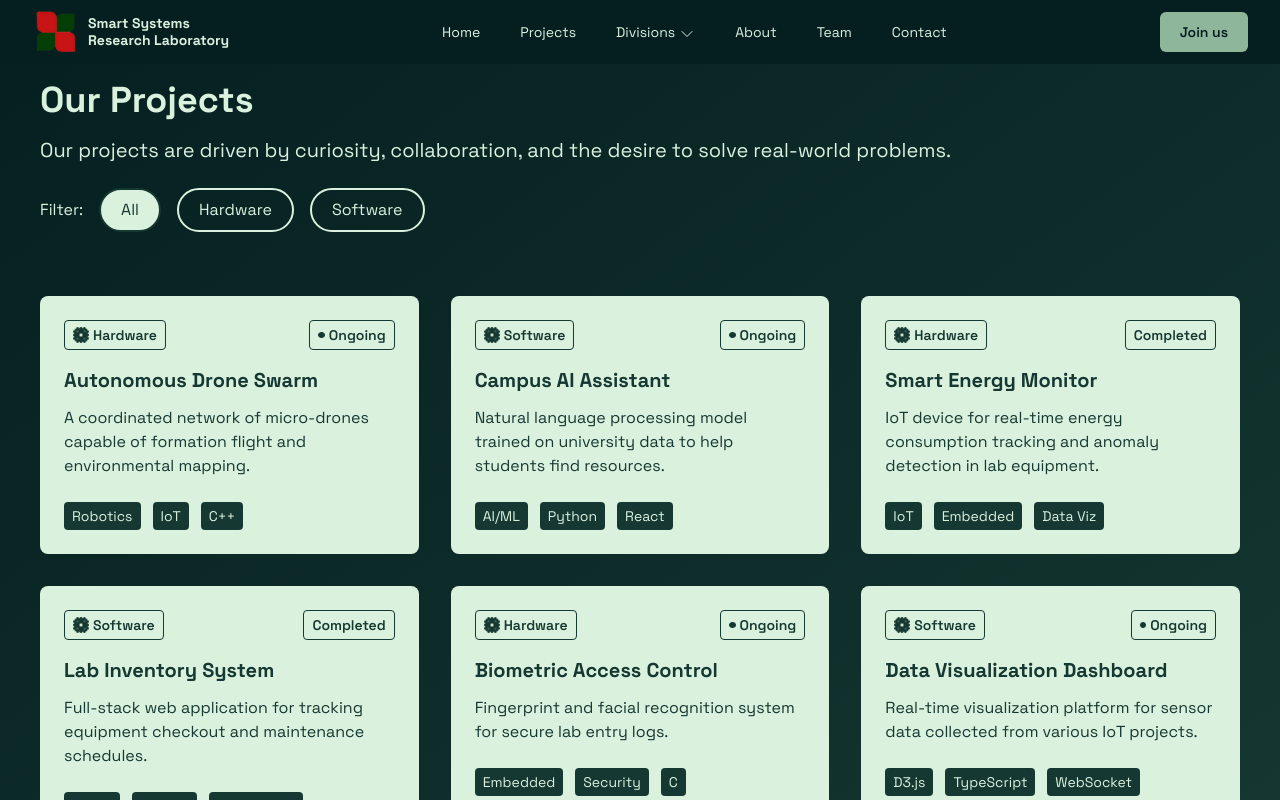
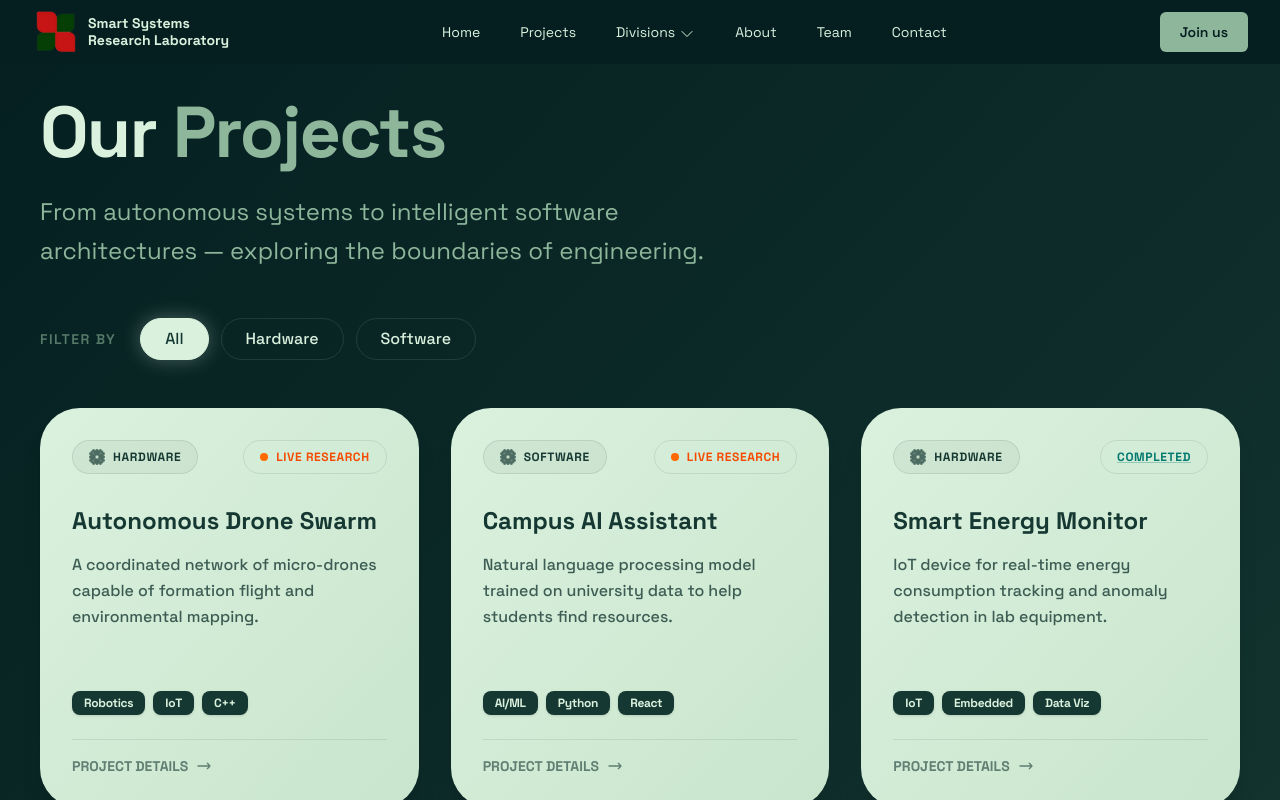
Before and after one commit to bankeytech/Smart-lab-Website, a React (Vite) app: page /projects in a window 1280 px wide. Shown: the top 800 px of the page. Built offline with nearby package versions, Linux system fonts and the light colour scheme.

Commit message:
Added motion and made some changes to projects page

```diff
--- a/src/pages/Projects.jsx
+++ b/src/pages/Projects.jsx
@@ -1,12 +1,14 @@
 import React, { useState } from 'react'
 import Fcon from '../assets/Frame 1.png'
 import Scon from "../assets/Span 1.png"
+import { motion, AnimatePresence } from 'framer-motion'
 
 const Projects = () => {
   const [filter, setFilter] = useState("All")
 
   const projects = [
     {
+      id: 1,
       type: "Hardware",
       status: "Ongoing",
       title: "Autonomous Drone Swarm",
@@ -14,6 +16,7 @@ const Projects = () => {
       tags: ["Robotics", "IoT", "C++"]
     },
     {
+      id: 2,
       type: "Software",
       status: "Ongoing",
       title: "Campus AI Assistant",
@@ -21,6 +24,7 @@ const Projects = () => {
       tags: ["AI/ML", "Python", "React"]
     },
     {
+      id: 3,
       type: "Hardware",
       status: "Completed",
       title: "Smart Energy Monitor",
@@ -28,6 +32,7 @@ const Projects = () => {
       tags: ["IoT", "Embedded", "Data Viz"]
     },
     {
+      id: 4,
       type: "Software",
       status: "Completed",
       title: "Lab Inventory System",
@@ -35,6 +40,7 @@ const Projects = () => {
       tags: ["React", "Node.js", "PostgreSQL"]
     },
     {
+      id: 5,
       type: "Hardware",
       status: "Ongoing",
       title: "Biometric Access Control",
@@ -42,6 +48,7 @@ const Projects = () => {
       tags: ["Embedded", "Security", "C"]
     },
     {
+      id: 6,
       type: "Software",
       status: "Ongoing",
       title: "Data Visualization Dashboard",
@@ -55,84 +62,128 @@ const Projects = () => {
   )
 
   return (
-    <div className="bg-gradient-to-br from-[#051F20] to-[#163832] min-h-screen text-[#DAF1DE]">
-      <div className="max-w-screen-xl mx-auto px-6 md:px-10 pt-20">
+    <div className="bg-gradient-to-br from-[#051F20] to-[#163832] min-h-screen text-[#DAF1DE] overflow-x-hidden pt-24 pb-20">
+      <div className="max-w-screen-xl mx-auto px-6 md:px-10">
 
-        {/* Header */}
-        <div>
-          <h1 className="text-4xl font-bold mb-4">Our Projects</h1>
-          <p className="text-lg md:text-xl">
-            Our projects are driven by curiosity, collaboration, and the desire to solve real-world problems.
+        {/* Header Section */}
+        <motion.div
+            initial={{ opacity: 0, y: 20 }}
+            animate={{ opacity: 1, y: 0 }}
+            className="mb-12"
+        >
+          <h1 className="text-5xl md:text-7xl font-extrabold mb-6 tracking-tight">
+            Our <span className="text-[#8EB69B]">Projects</span>
+          </h1>
+          <p className="text-xl md:text-2xl text-[#8EB69B] max-w-2xl leading-relaxed">
+            From autonomous systems to intelligent software architectures — exploring the boundaries of engineering.
           </p>
-        </div>
+        </motion.div>
 
         {/* Filters */}
-        <div className="flex items-center gap-4 pt-6 flex-wrap">
-          <p>Filter:</p>
-
+        <motion.div
+            initial={{ opacity: 0 }}
+            animate={{ opacity: 1 }}
+            transition={{ delay: 0.3 }}
+            className="flex items-center gap-6 mb-12 flex-wrap"
+        >
+          <span className="text-sm font-semibold uppercase tracking-widest text-[#8EB69B]/60">Filter by</span>
+          <div className="flex gap-3">
             {["All", "Hardware", "Software"].map(btn => (
                 <button
                 key={btn}
                 onClick={() => setFilter(btn)}
-              className={`px-3 py-1 md:px-5 md:py-2 text-sm md:text-base rounded-full border-2 transition ${
+                className={`px-6 py-2 rounded-full border transition-all duration-300 font-medium ${
                     filter === btn
-                  ? "bg-[#DAF1DE] text-[#163832]"
-                  : "border-[#DAF1DE] text-[#DAF1DE]"
+                    ? "bg-[#DAF1DE] text-[#163832] border-[#DAF1DE] shadow-[0_0_20px_rgba(218,241,222,0.3)]"
+                    : "border-white/10 text-[#DAF1DE] hover:bg-white/5"
                 }`}
                 >
                 {btn}
                 </button>
             ))}
           </div>
+        </motion.div>
 
         {/* Projects Grid */}
-        <div className="grid grid-cols-1 md:grid-cols-2 lg:grid-cols-3 gap-8 pt-16 pb-24">
-
-          {filteredProjects.map((project, index) => (
-            <div
-              key={index}
-              className="bg-[#DAF1DE] p-6 rounded-lg text-[#163832]"
+        <motion.div
+            layout
+            className="grid grid-cols-1 md:grid-cols-2 lg:grid-cols-3 gap-8"
         >
-              {/* Type & Status */}
-              <div className="flex justify-between text-sm">
-                <h6 className="flex gap-1 items-center border border-[#163832] px-2 py-1 rounded font-semibold">
-                  <img src={Fcon} alt="Project type icon" className="w-4 h-4" />
-                  {project.type}
-                </h6>
-
-                <h6 className="flex gap-1 items-center border border-[#163832] px-2 py-1 rounded font-semibold">
-                  {project.status === "Ongoing" && (
-                    <img src={Scon} alt="Project status icon" className="w-[0.5vw] h-[0.5vw]" />
-                  )}
-                  {project.status}
-                </h6>
+          <AnimatePresence mode='popLayout'>
+            {filteredProjects.map((project) => (
+              <motion.div
+                layout
+                key={project.id}
+                initial={{ opacity: 0, scale: 0.9 }}
+                animate={{ opacity: 1, scale: 1 }}
+                exit={{ opacity: 0, scale: 0.9 }}
+                whileHover={{ y: -8 }}
+                className="group bg-gradient-to-br from-[#DAF1DE] to-[#C9E5CD] p-8 rounded-[2.5rem] text-[#163832] relative shadow-xl flex flex-col justify-between min-h-[400px]"
+              >
+                <div>
+                    {/* Header: Type & Status */}
+                    <div className="flex justify-between items-start mb-8">
+                        <div className="flex items-center gap-2 bg-[#163832]/5 px-4 py-2 rounded-full border border-[#163832]/10">
+                            <img src={Fcon} alt="Type" className="w-4 h-4 opacity-70" />
+                            <span className="text-xs font-bold uppercase tracking-wider">{project.type}</span>
                         </div>
 
-              {/* Title & Description */}
-              <div className="pt-4">
-                <h3 className="font-bold text-lg md:text-xl">
+                        <div className="flex items-center gap-2 px-4 py-2 rounded-full border border-[#163832]/10">
+                            {project.status === "Ongoing" ? (
+                                <>
+                                    <span className="relative flex h-2 w-2">
+                                        <span className="animate-ping absolute inline-flex h-full w-full rounded-full bg-orange-400 opacity-75"></span>
+                                        <span className="relative inline-flex rounded-full h-2 w-2 bg-orange-500"></span>
+                                    </span>
+                                    <span className="text-xs font-bold uppercase tracking-wider text-orange-600">Live Research</span>
+                                </>
+                            ) : (
+                                <span className="text-xs font-bold uppercase tracking-wider text-teal-700 underline decoration-teal-700/30">Completed</span>
+                            )}
+                        </div>
+                    </div>
+
+                    {/* Content */}
+                    <div className="space-y-4">
+                        <h3 className="text-2xl font-extrabold leading-tight group-hover:text-emerald-800 transition-colors">
                             {project.title}
                         </h3>
-                <p className="text-sm md:text-base pt-3">
+                        <p className="text-[#163832]/80 leading-relaxed font-medium">
                             {project.desc}
                         </p>
                     </div>
+                </div>
 
-              {/* Tags */}
-              <div className="flex flex-wrap gap-3 pt-6 text-sm text-[#DAF1DE]">
+                {/* Footer: Tags */}
+                <div className="mt-8">
+                    <div className="flex flex-wrap gap-2 mb-4">
                         {project.tags.map((tag, i) => (
                             <span
                                 key={i}
-                    className="bg-[#163832] px-2 py-1 rounded"
+                                className="bg-[#163832] text-[#DAF1DE] px-3 py-1 rounded-lg text-xs font-bold tracking-tight shadow-sm"
                             >
                                 {tag}
                             </span>
                         ))}
                     </div>
+                    {/* Subtle Interactive Arrow */}
+                    <div className="w-full h-[1px] bg-[#163832]/10 mt-6 mb-4" />
+                    <button className="flex items-center gap-2 text-sm font-bold opacity-60 group-hover:opacity-100 transition-opacity">
+                        PROJECT DETAILS
+                        <svg className="w-4 h-4 group-hover:translate-x-1 transition-transform" fill="none" viewBox="0 0 24 24" stroke="currentColor">
+                            <path strokeLinecap="round" strokeLinejoin="round" strokeWidth={2} d="M17 8l4 4m0 0l-4 4m4-4H3" />
+                        </svg>
+                    </button>
                 </div>
+
+                {/* Decorative Elements */}
+                <div className="absolute top-0 right-0 p-8 opacity-0 group-hover:opacity-10 transition-opacity duration-500 pointer-events-none">
+                    <img src={Fcon} alt="" className="w-32 h-32 rotate-12" />
+                </div>
+              </motion.div>
             ))}
-
-        </div>
+          </AnimatePresence>
+        </motion.div>
       </div>
     </div>
   )
```
Lines whose indentation alone changed are shown as unchanged.
